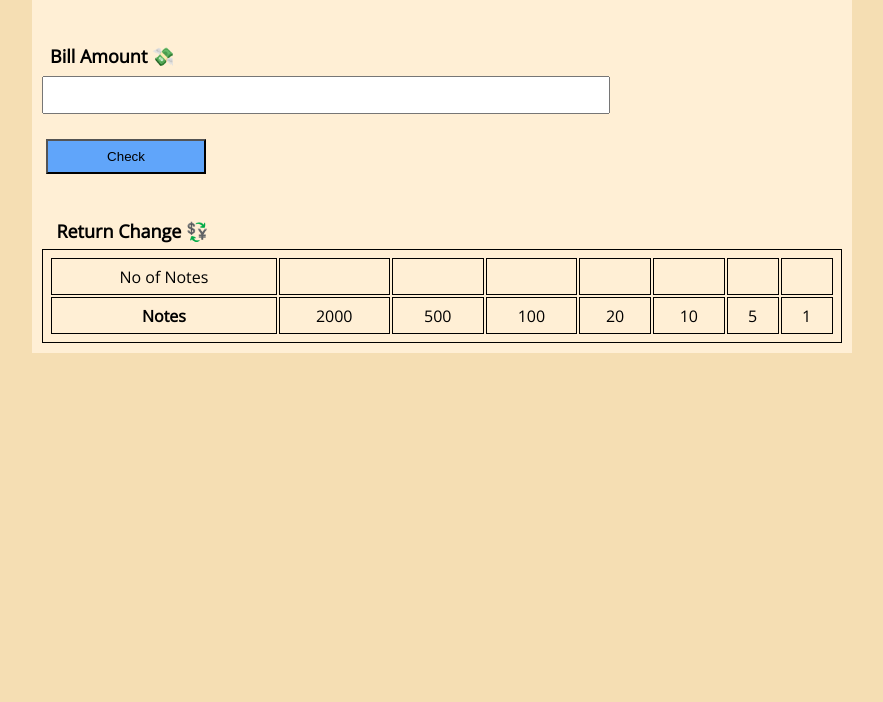
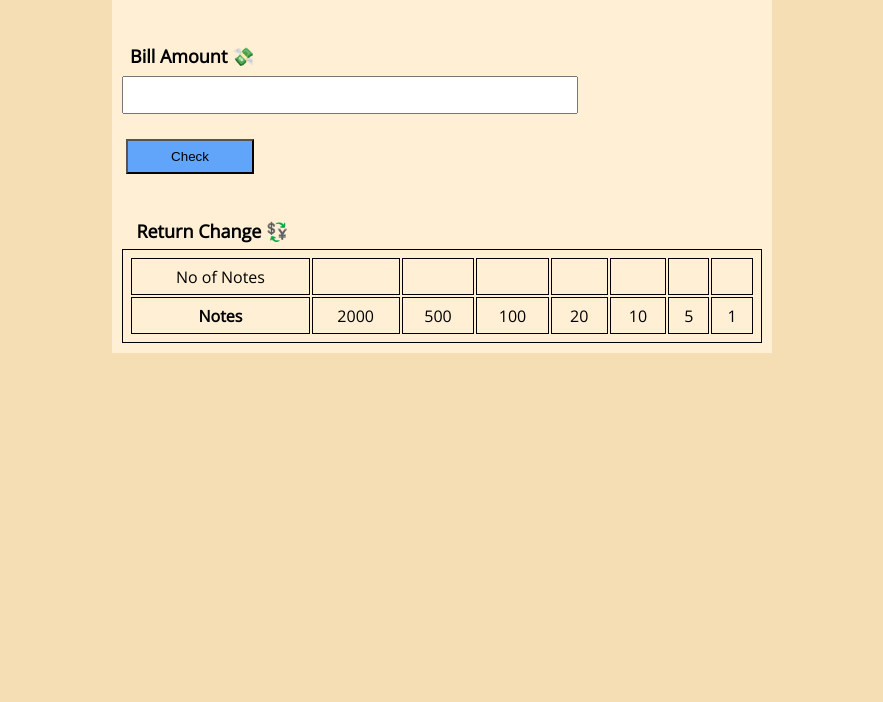
Before and after one commit to Ranjeetk489/Cash-Register, a plain HTML site: page index.html in a window 1280 px wide. Shown: the part 98-800 px from the top of the page, without its empty margins (198-1081 px from the left). Drawn offline with nearby package versions, Linux system fonts and the light colour scheme.

Commit message:
updated styling

```diff
--- a/main.css
+++ b/main.css
@@ -8,8 +8,8 @@
     flex-direction: column;
     width: 50vw;
     text-align: center;
-    max-width: 400px;
-    min-width: 800px;
+    max-width: 800px;
+    min-width: 400px;
     margin: auto;
     background-color: #ffefd5;
     padding: 10px;
```
